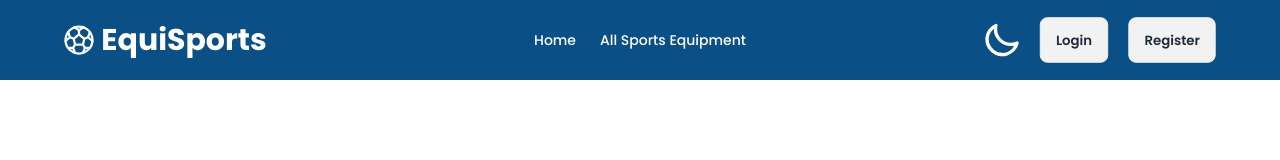
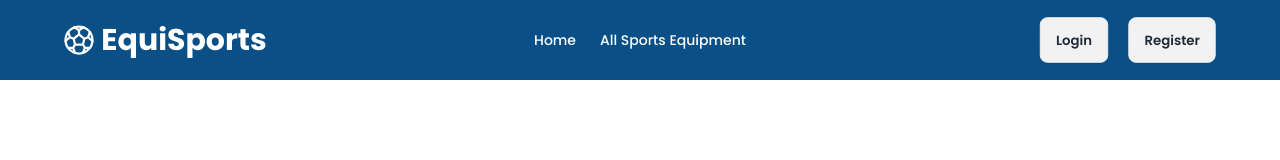
Before and after one commit to abdurrahmansoftlinkbd/equi-sports, a React (Vite) app: page /login in a window 1280 px wide. Shown: the top 160 px of the page. Built offline with nearby package versions, Linux system fonts and the light colour scheme; no server answers.

Commit message:
removed dark mode

```diff
--- a/src/components/Navbar.jsx
+++ b/src/components/Navbar.jsx
@@ -1,4 +1,4 @@
-import { useContext, useEffect, useState } from "react";
+import { useContext } from "react";
 import { Link, NavLink } from "react-router-dom";
 import { AuthContext } from "../provider/AuthProvider";
 import { IoFootballOutline } from "react-icons/io5";
@@ -27,23 +27,23 @@ const Navbar = () => {
 
   const { user, logOut } = useContext(AuthContext);
 
-  const [theme, setTheme] = useState(
-    localStorage.getItem("theme") ? localStorage.getItem("theme") : "light"
-  );
+  // const [theme, setTheme] = useState(
+  //   localStorage.getItem("theme") ? localStorage.getItem("theme") : "light"
+  // );
 
-  const handleToggle = (e) => {
-    if (e.target.checked) {
-      setTheme("dark");
-    } else {
-      setTheme("light");
-    }
-  };
+  // const handleToggle = (e) => {
+  //   if (e.target.checked) {
+  //     setTheme("dark");
+  //   } else {
+  //     setTheme("light");
+  //   }
+  // };
 
-  useEffect(() => {
-    localStorage.setItem("theme", theme);
-    const localTheme = localStorage.getItem("theme");
-    document.querySelector("html").setAttribute("data-theme", localTheme);
-  }, [theme]);
+  // useEffect(() => {
+  //   localStorage.setItem("theme", theme);
+  //   const localTheme = localStorage.getItem("theme");
+  //   document.querySelector("html").setAttribute("data-theme", localTheme);
+  // }, [theme]);
 
   return (
     <div className="navbar container w-11/12 mx-auto py-4">
@@ -172,7 +172,7 @@ const Navbar = () => {
         </ul>
       </div>
       <div className="navbar-end gap-4">
-        <label className="hidden md:inline-grid swap swap-rotate">
+        {/* <label className="hidden md:inline-grid swap swap-rotate">
           <input
             type="checkbox"
             onChange={handleToggle}
@@ -192,7 +192,7 @@ const Navbar = () => {
           >
             <path d="M21.64,13a1,1,0,0,0-1.05-.14,8.05,8.05,0,0,1-3.37.73A8.15,8.15,0,0,1,9.08,5.49a8.59,8.59,0,0,1,.25-2A1,1,0,0,0,8,2.36,10.14,10.14,0,1,0,22,14.05,1,1,0,0,0,21.64,13Zm-9.5,6.69A8.14,8.14,0,0,1,7.08,5.22v.27A10.15,10.15,0,0,0,17.22,15.63a9.79,9.79,0,0,0,2.1-.22A8.11,8.11,0,0,1,12.14,19.73Z" />
           </svg>
-        </label>
+        </label> */}
         {user && user?.email ? (
           <div className="dropdown dropdown-end">
             <div
--- a/tailwind.config.js
+++ b/tailwind.config.js
@@ -18,6 +18,6 @@ export default {
   },
   plugins: [daisyui],
   daisyui: {
-    themes: ["light", "dark"],
+    themes: ["light"],
   },
 };
```
